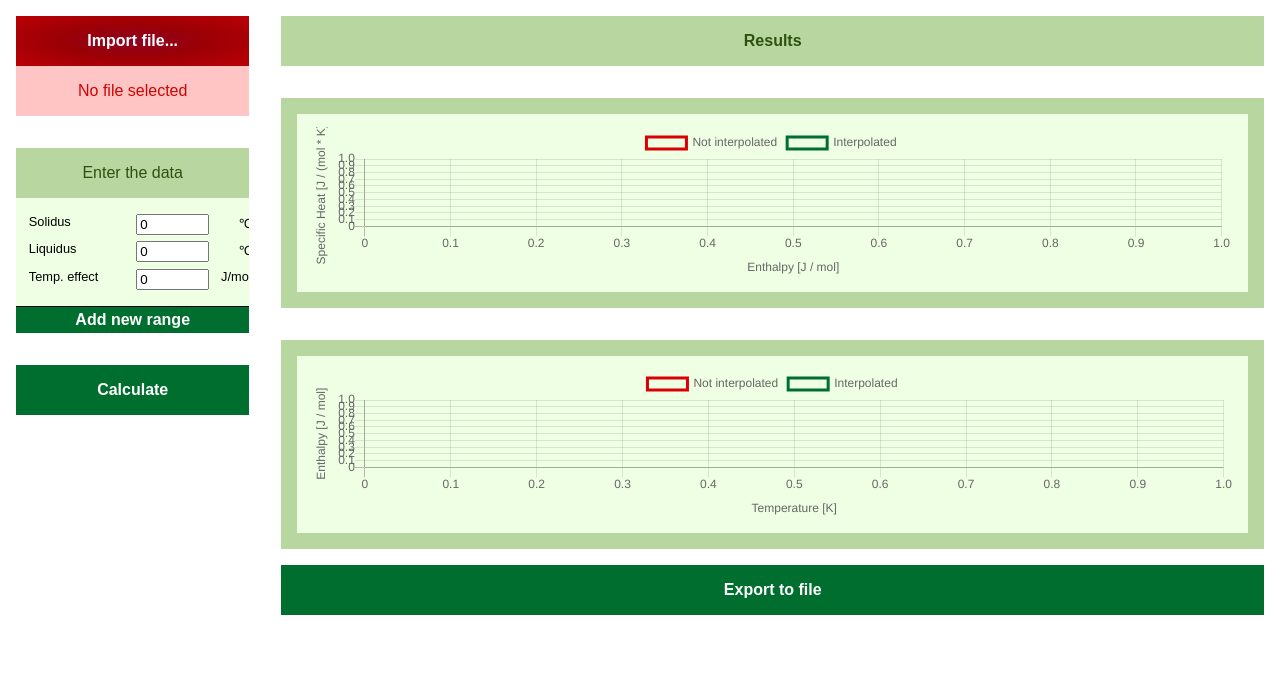
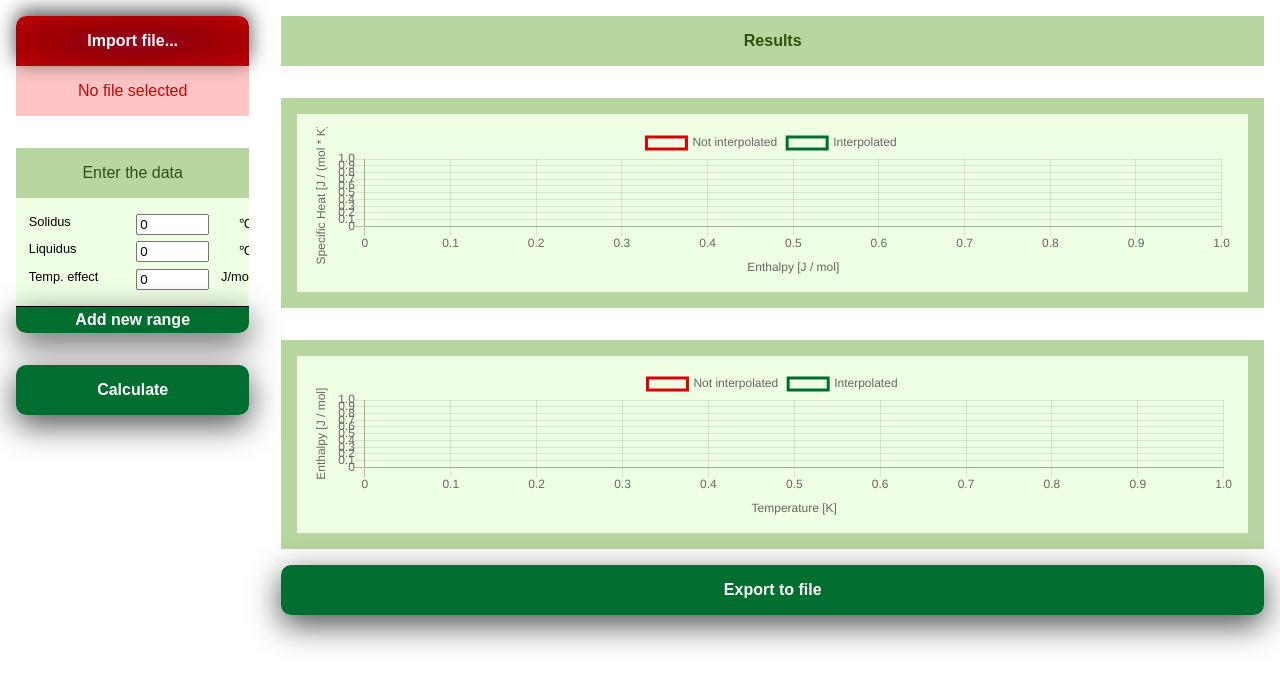
Before and after one commit to ZooMic/physicochemistry-fem, a React (Create React App) app: page / in a window 1280 px wide. Shown: the top 686 px of the page. Built offline with nearby package versions, Linux system fonts and the light colour scheme.

Commit message:
Added button shadows and function proposal

```diff
--- a/src/components/File/FileImport.css
+++ b/src/components/File/FileImport.css
@@ -12,4 +12,6 @@
 
 .FileImport-Button {
     width: 100%;
+    box-shadow: 0px -5px 20px 0px rgba(0,0,0,0.7);
+    border-radius: 10px 10px 0px 0px;
 }
--- a/src/components/UserConfig/UserConfig.css
+++ b/src/components/UserConfig/UserConfig.css
@@ -39,4 +39,5 @@
 
 .UserConfig-AddButton {
     width: 100%;
+    border-radius: 0px 0px 10px 10px;
 }
--- a/src/index.css
+++ b/src/index.css
@@ -11,6 +11,9 @@ body {
   font-size: 16px;
   font-weight: bold;
   cursor: pointer;
+  box-shadow: 0px 10px 32px 0px rgba(0,0,0,0.7);
+  border: 0px solid #000000;
+  border-radius: 10px 10px 10px 10px;
 }
 
 .button.small {
```
Also changed, not shown: src/utilities/function-proposition.js (added, +23 -0 lines).
